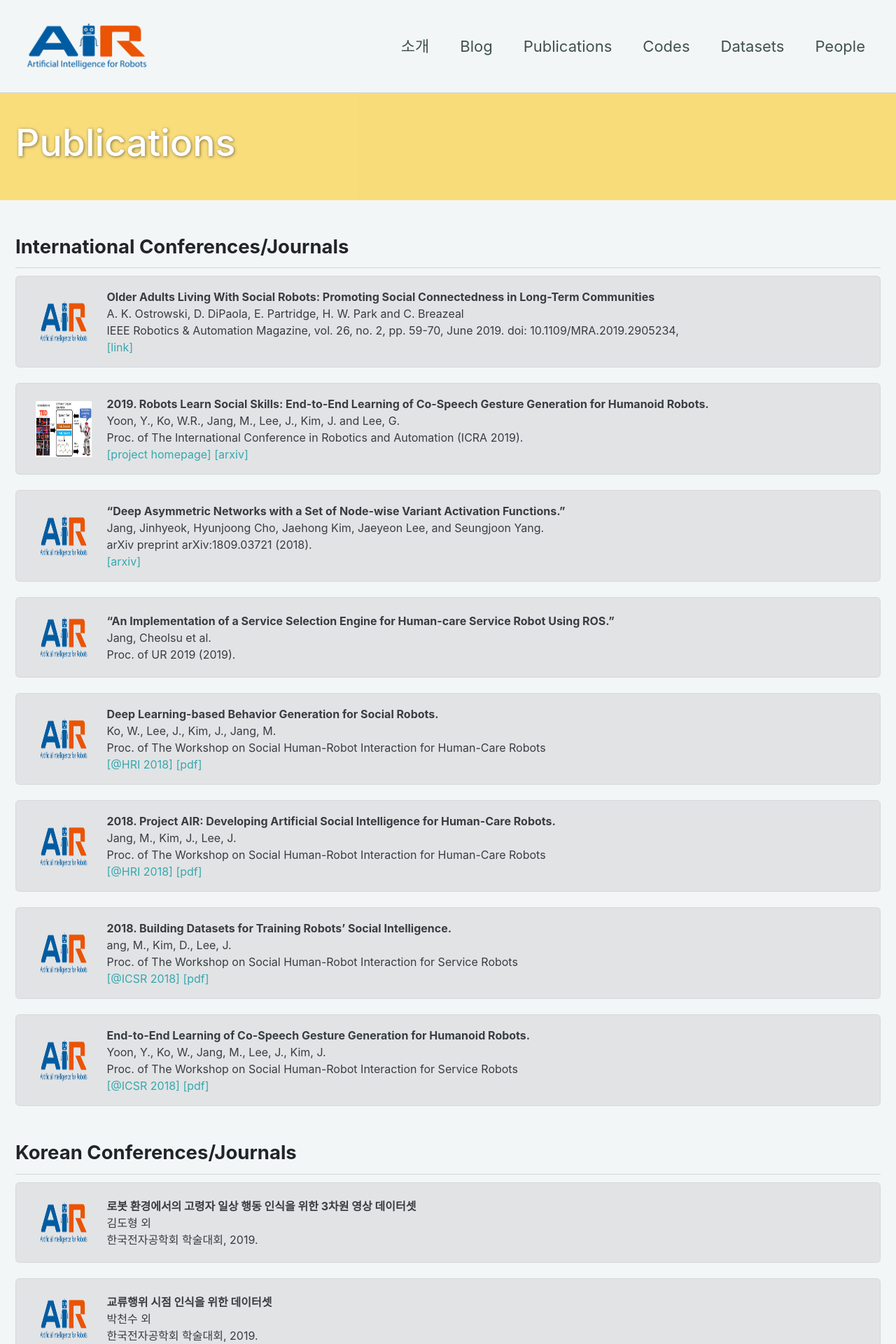
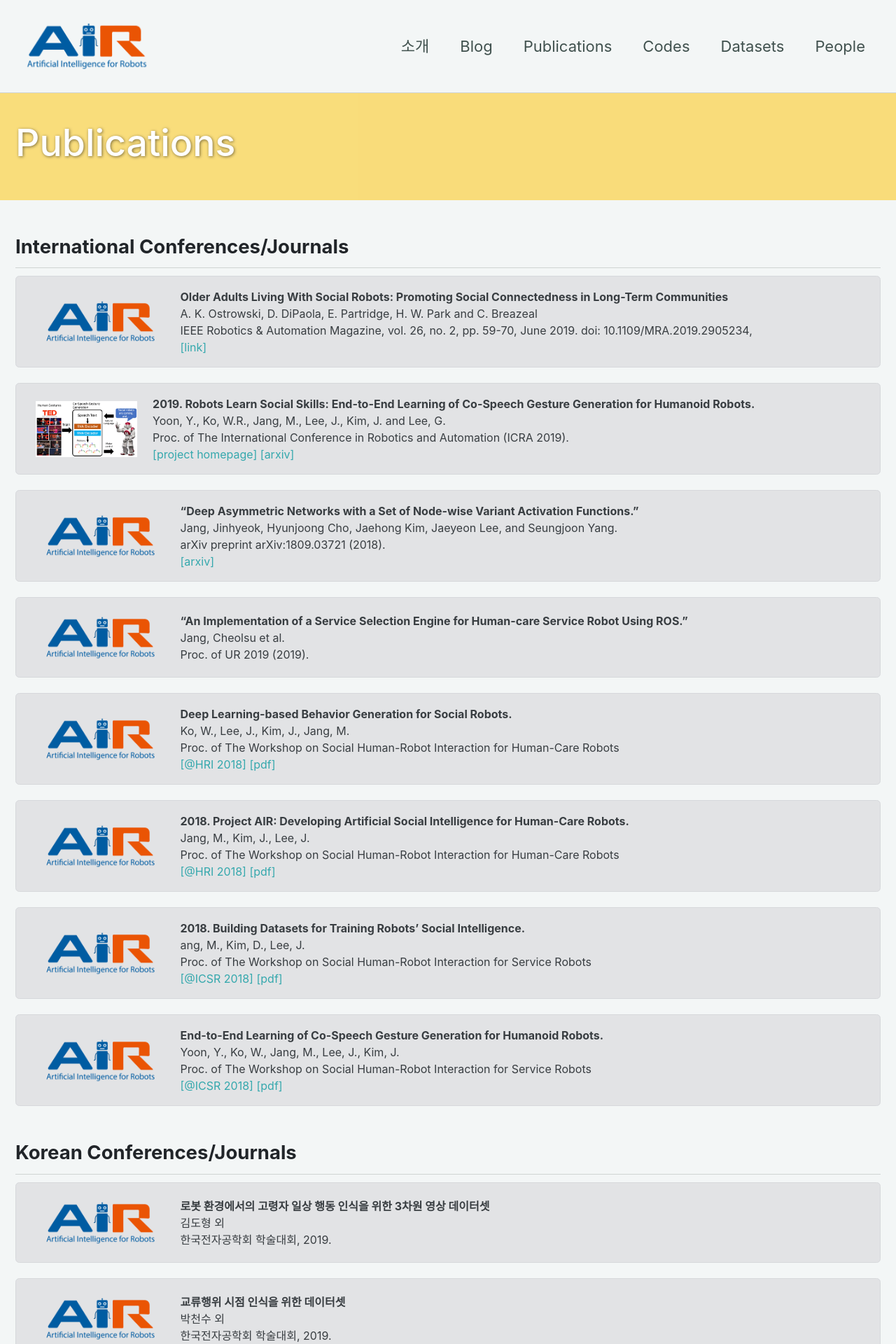
Before and after one commit to ai4robot/ai4robot.github.io, a Jekyll site: the page built from _pages/publications.md, in a window 1280 px wide. Shown: the top 1920 px of the page at 70% size. Built offline with Jekyll 4.4.1, drawn with Linux system fonts in a browser that asks for light colours; cached includes are drawn as plain includes; nearby versions of some CDN libraries.

Commit message:
publication layout updated

```diff
--- a/_layouts/publications.html
+++ b/_layouts/publications.html
@@ -19,9 +19,9 @@ layout: splash
       <div class="alert alert-secondary" role="alert">
         <div class="media">
           {% if data.image %}
-          <img class="align-self-center mr-3 postimg" data-src="holder.js/80x80" alt="80x80" style="width: 80px; height: 80px;" src="{{data.image}}" data-holder-rendered="true">
+          <img class="align-self-center mr-3 postimg" data-src="holder.js/80x80" alt="80x80" style="height: 80px;" src="{{data.image}}" data-holder-rendered="true">
           {% else %}
-          <img class="align-self-center mr-3 postimg" data-src="holder.js/80x80" alt="80x80" style="width: 80px; height: 80px;" src="/assets/air.png" data-holder-rendered="true">
+          <img class="align-self-center mr-3 postimg" data-src="holder.js/80x80" alt="80x80" style="height: 80px;" src="/assets/air.png" data-holder-rendered="true">
           {% endif%}
           <div class="media-body" style="font-size: 16px;  margin: auto;">
             <b>{{data.title}}</b> <br>
```
